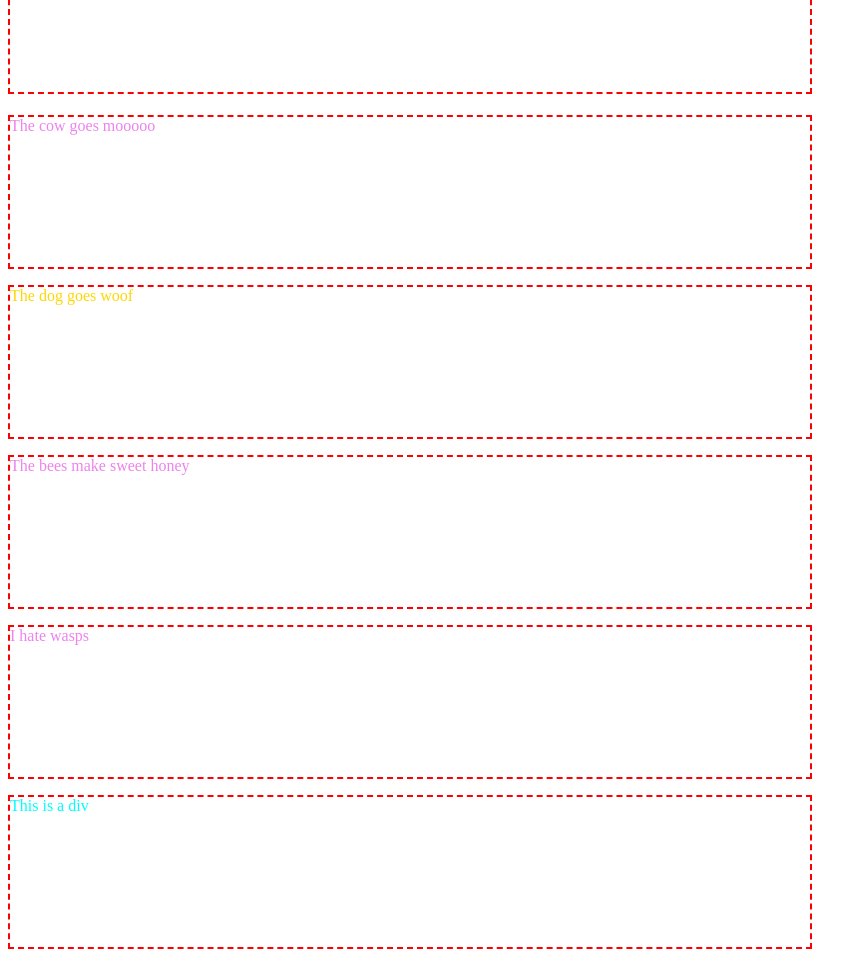
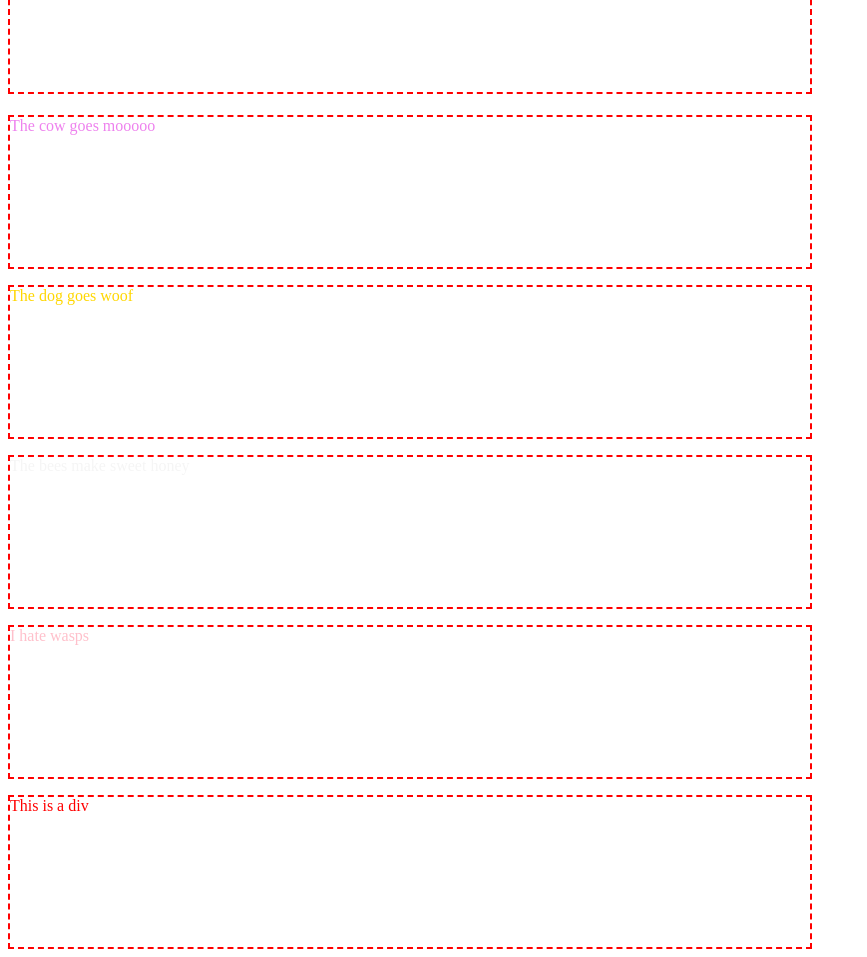
Before and after one commit to RichardMoj/CIT85SP18, a plain HTML site: page Homework for 85/CSS_Specificity/index.html in a window 1280 px wide. Shown: the part 68-1025 px from the top of the page, without its empty margins (0-867 px from the left). Drawn offline with Linux system fonts and the light colour scheme.

Commit message:
Slowly working on it

```diff
--- a/Homework for 85/CSS_Specificity/styles.css
+++ b/Homework for 85/CSS_Specificity/styles.css
@@ -4,22 +4,41 @@ h1, p, div{
 	border: 2px dashed red;
 }
 
+
+
+
+
+/* Specificity - 100 */
+#foo{
+	color: red;
+}
+
+
 /* Specificity - 10 */
+
  .dog{
 	color: gold;
 }
 
+.bees{
+	color: whitesmoke;
+}
+
+.wasps{
+	color: pink;
+}
+
+
 /* Specificity - 1 */
+
 h1{
 	color: red;
 }
 
-/* Specificity - 1 */
 p{
 	color: violet;
 }
 
-/* Specificty - 1 */
 div{
 	color: cyan;
 }
```
